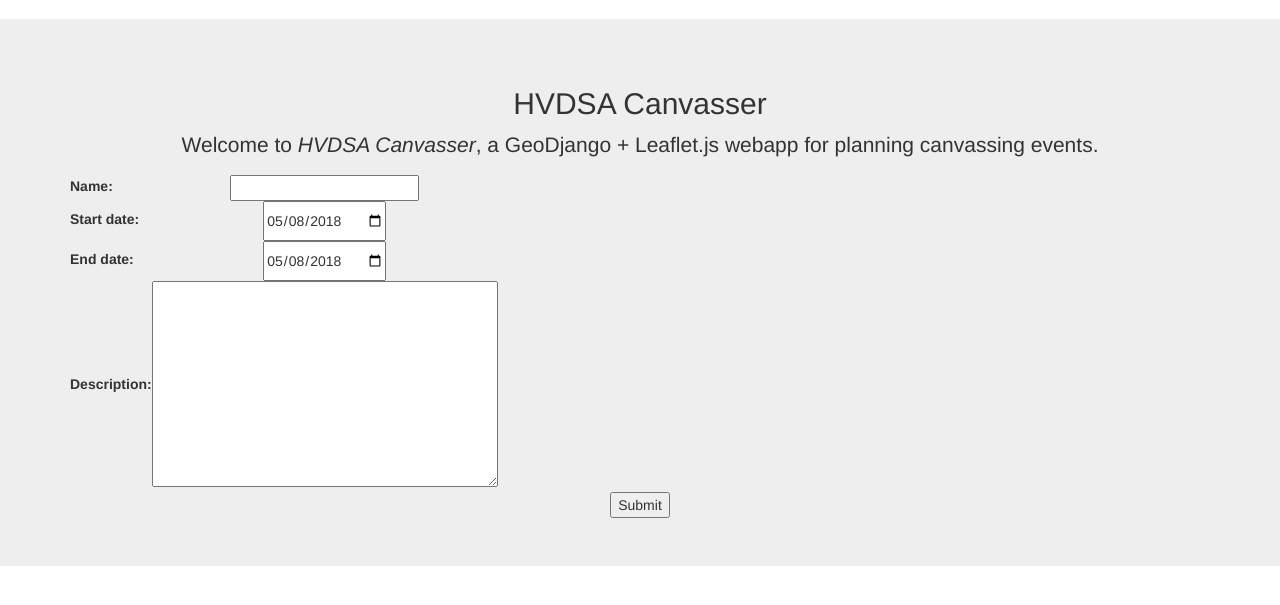
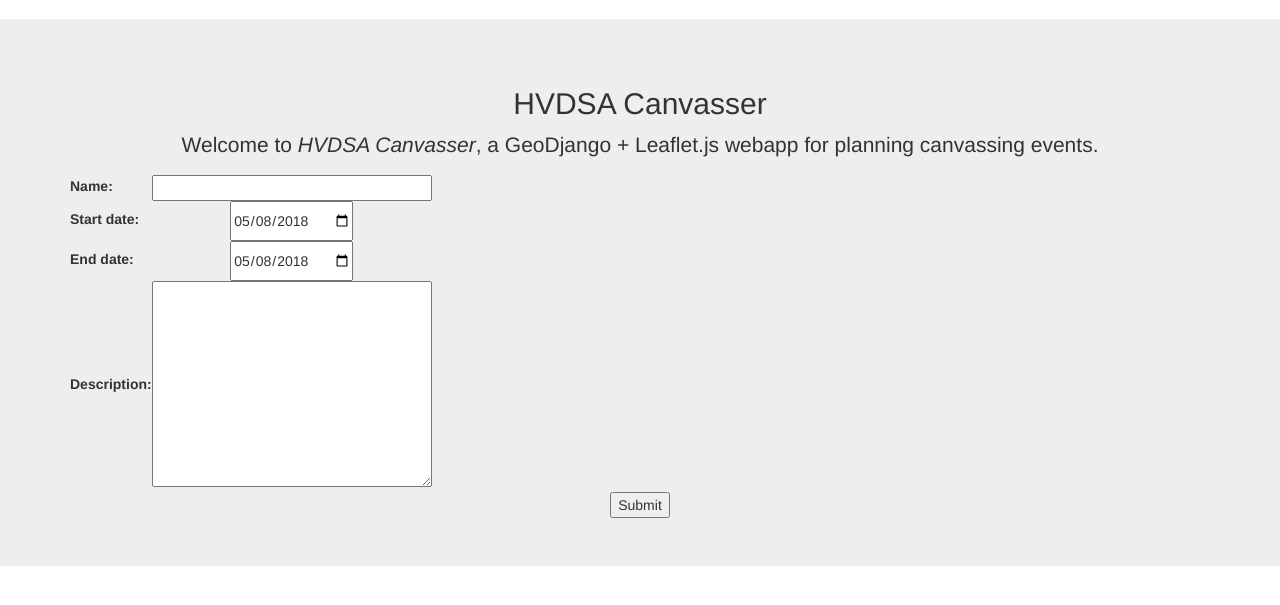
Before and after one commit to HVDSA-database-and-mapping/canvasser-leaflet, a Django app: page /canvasser/ in a window 1280 px wide. Shown: the part 51-656 px from the top of the page. Run offline with Django 3.2, Linux system fonts and the light colour scheme; some libraries are stand-ins or nearby versions.

Commit message:
Style the model form

```diff
--- a/canvasser/templates/canvasser/index.html
+++ b/canvasser/templates/canvasser/index.html
@@ -1,6 +1,11 @@
 {% extends "canvasser/base.html" %}
 
 {% block content %}
+
+<style>
+#id_name { width: 20em; }
+#id_description { width: 20em; }
+</style>
 
 <div class='jumbotron'>
     <div class='container text-center'>
```
